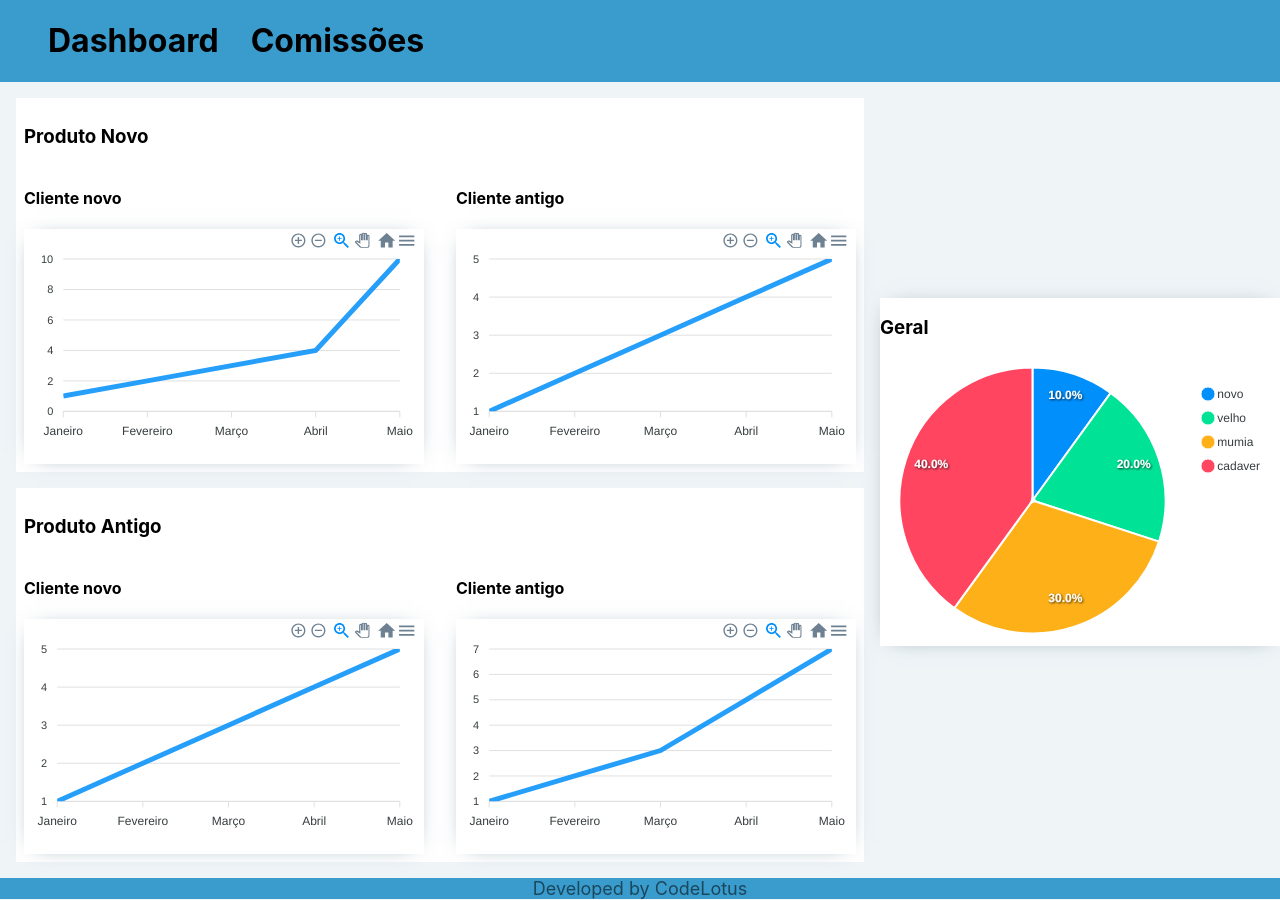
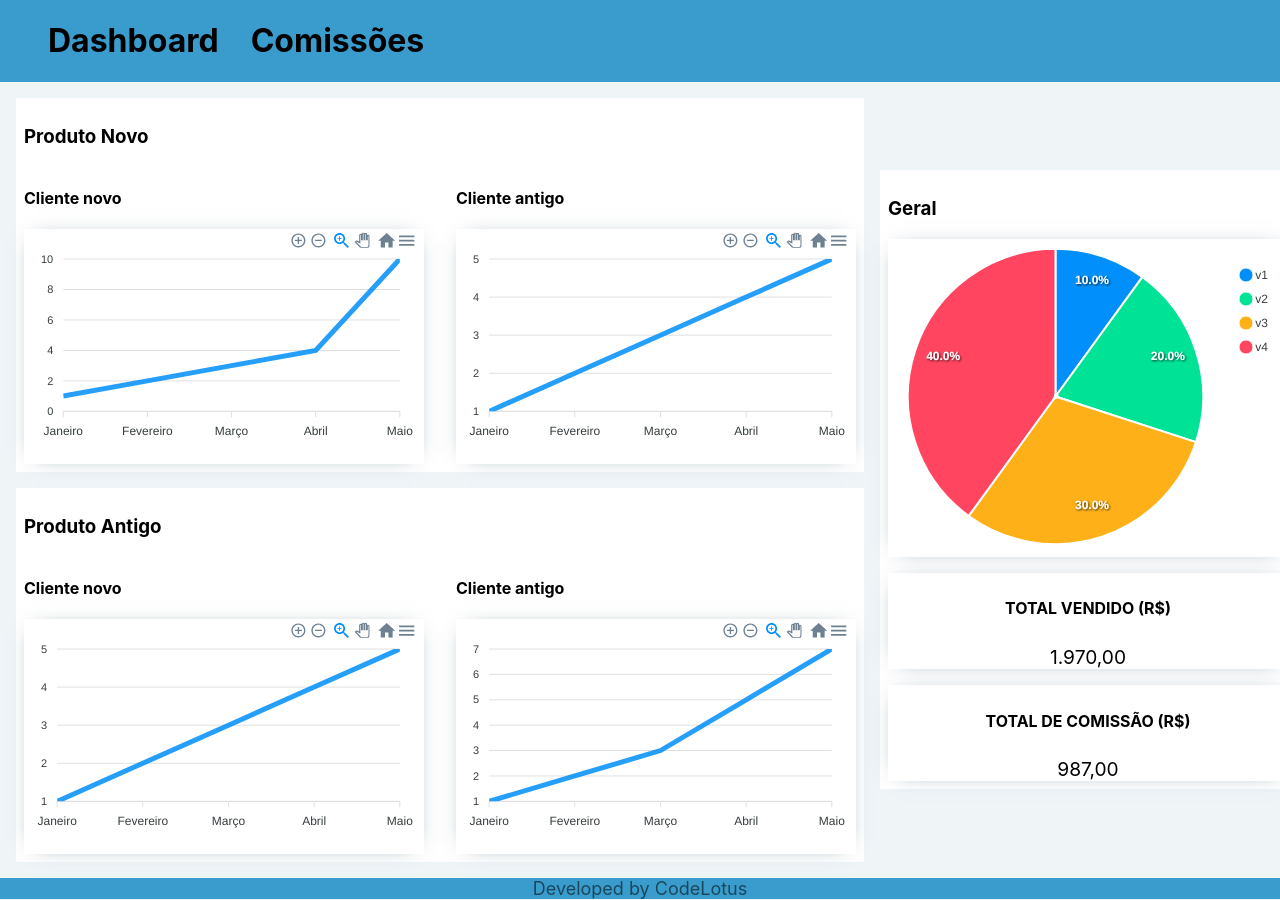
Before and after one commit to Code-Lotus/api3-frontend, a React (Create React App) app: page / in a window 1280 px wide. Built offline with nearby package versions, Linux system fonts and the light colour scheme.

Commit message:
introdução dos valores de comissão

```diff
--- a/src/components/bloco/bloco.module.scss
+++ b/src/components/bloco/bloco.module.scss
@@ -21,18 +21,10 @@
     height: 70%;
 }
 
-.tituloGraficoPizza{
-    align-self: center;
-}
-
 .dashboardGraficos{
     background-color: #FFF;
     padding: 0.5rem;
     margin-top: 1rem;
-    // display: flex;
-    // flex-flow: column;
-    // justify-content: space-around;
-
 }
 
 .dashboardBlocos{
@@ -41,6 +33,18 @@
     justify-content: space-around;
 }
 
-// section{
-//     background-color: aquamarine;
-// }
+.h4{
+    font-size: large;
+    font-weight: 100;
+}
+
+.valores{
+    box-shadow: 0px 1px 22px -12px #607D8B;
+    background-color: #FFF;
+    height: 70%;
+    display: flex;
+    flex-direction: column;
+    margin-top: 1rem;
+    align-items: center;
+    font-size: larger;
+}
--- a/src/components/bloco/index.tsx
+++ b/src/components/bloco/index.tsx
@@ -43,9 +43,19 @@ export default function Bloco({v1,v2,v3,v4}: {v1: Array<number>, v2: Array<numbe
                     </div>
                 </div>
             </div>
-            <div className={Style.graficoPizza}>
-                <h3 className="tituloGraficoPizza">Geral</h3>
-                <Pizza valores={[1,2,3,4]} legenda={['novo', 'velho', 'mumia', 'cadaver']}  />
+            <div className={Style.dashboardGraficos}>
+                <h3>Geral</h3>
+                <div className={Style.graficoPizza}>
+                    <Pizza valores={[1,2,3,4]} legenda={['v1', 'v2', 'v3', 'v4']}  />
+                </div>
+                <div className={Style.valores}>
+                    <h5>TOTAL VENDIDO (R$)</h5>
+                    <label>1.970,00</label>
+                </div>
+                <div className={Style.valores}>
+                    <h5>TOTAL DE COMISSÃO (R$)</h5>
+                    <label>987,00</label>
+                </div>
             </div>
         </div>
     );
```
